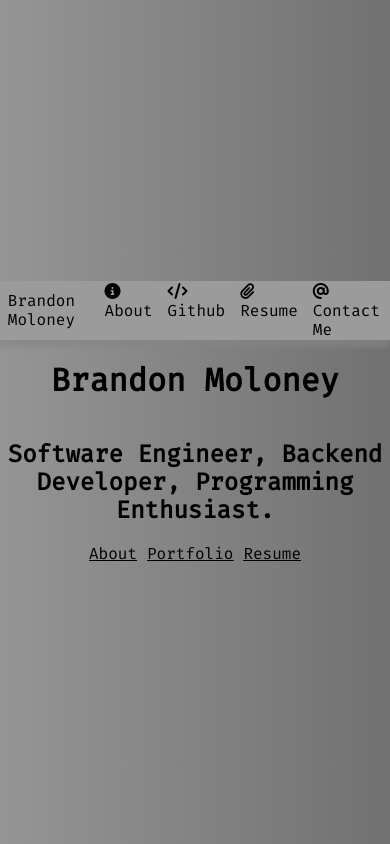
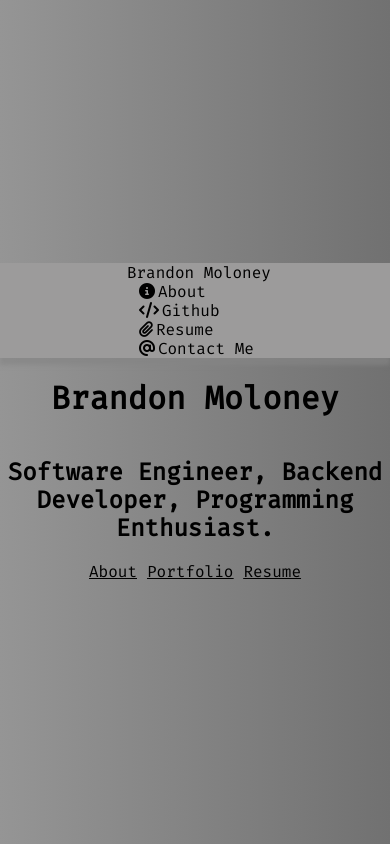
Before and after one commit to bmol118/Portfolio-Website, a plain HTML site: page index.html in a window 390 px wide. Drawn offline with Linux system fonts and the light colour scheme.

Commit message:
Improve mobile formatting

```diff
--- a/index.html
+++ b/index.html
@@ -13,12 +13,12 @@
 </head>
 
 <body>
-    <header>
+    <header class="sm-flex-col">
         <a href="index.html">
             Brandon Moloney
             <!-- <i class="fa-solid fa-house fa-xl"></i> -->
         </a>
-        <div class="container flex-row">
+        <div class="container flex-row sm-flex-col">
             <a class="flex-child pe10" href="about.html">
                 <i class="fa-solid fa-circle-info"></i>About
             </a>
--- a/main.css
+++ b/main.css
@@ -105,3 +105,17 @@ li {
 li::marker {
     color: green;
 }
+
+@media screen and (max-width: 600px) {
+    .sm-flex-row {
+        flex-direction: row;
+    }
+
+    .sm-flex-col {
+        flex-direction: column;
+    }
+
+    header {
+        height: auto;
+    }
+}
```
Also changed, not shown: about.html (+2 -2 lines), contact.html (+2 -2 lines), portfolio.html (+2 -2 lines), resume.html (+2 -2 lines).
